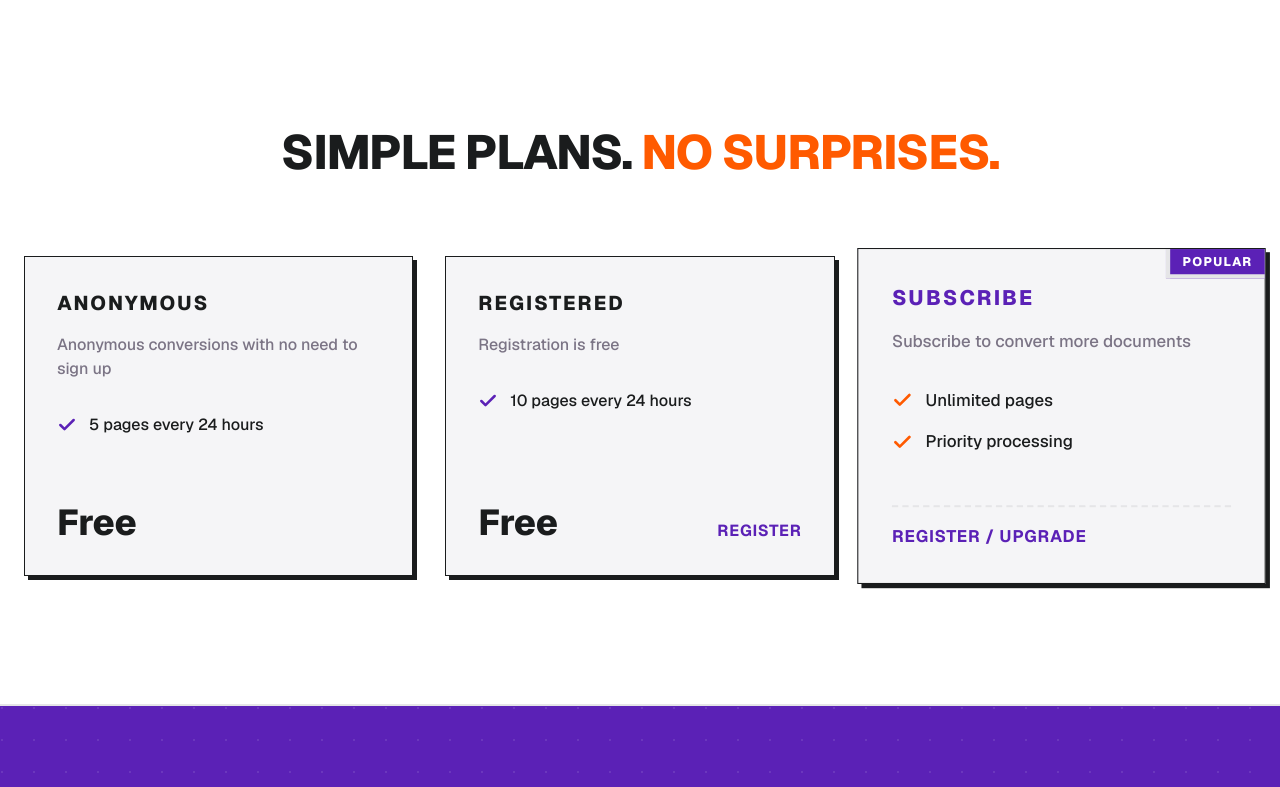
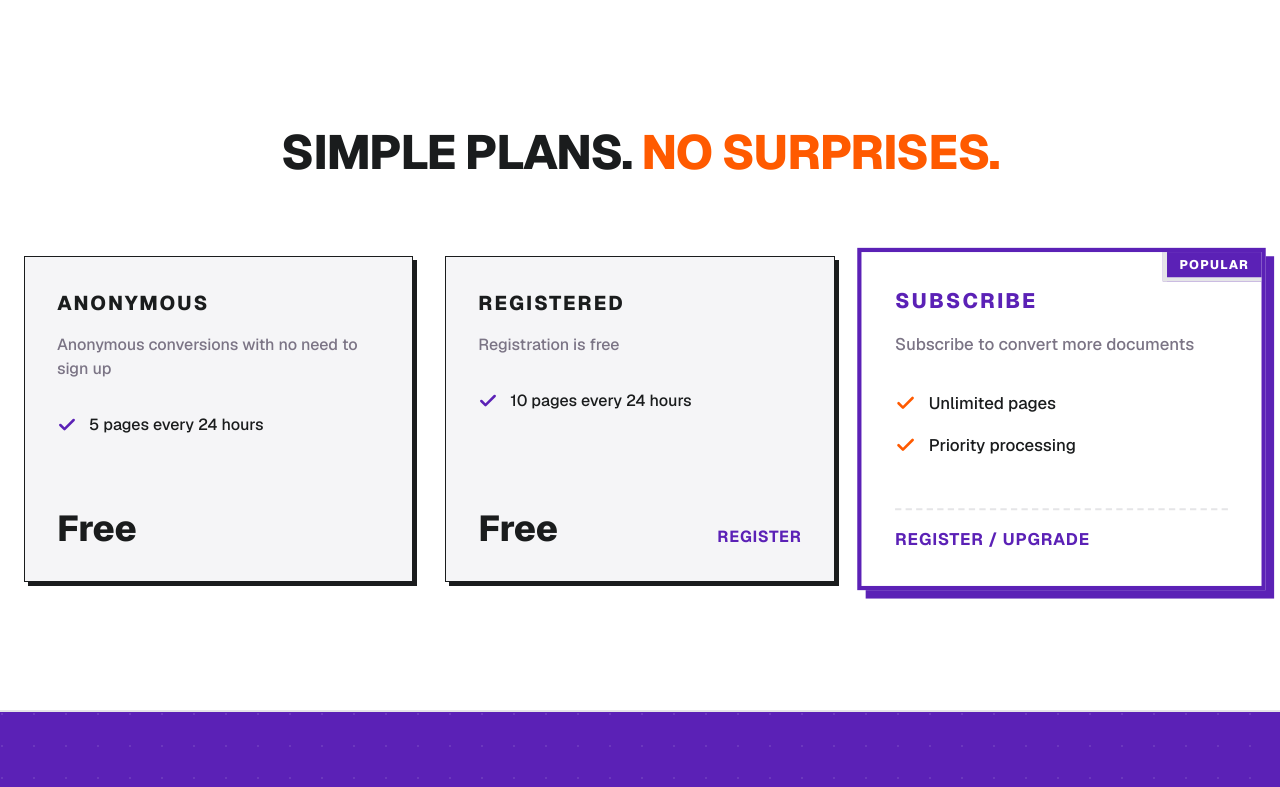
Before and after one commit to Badalu/parsify-landing, a Next.js app: page / in a window 1280 px wide. Shown: the part 2348-3135 px from the top of the page. Built offline with nearby package versions, Linux system fonts and the light colour scheme.

Commit message:
Fix brutal-card overriding tailwind background colors by moving it to components layer

```diff
--- a/app/globals.css
+++ b/app/globals.css
@@ -137,11 +137,13 @@
   box-shadow: 0px 0px 0px 0px var(--shadow-color);
 }
 
-.brutal-card {
-  background: var(--card);
-  border: 1px solid var(--shadow-color);
-  box-shadow: 4px 4px 0px 0px var(--shadow-color);
-  border-radius: 0;
+@layer components {
+  .brutal-card {
+    background: var(--card);
+    border: 1px solid var(--shadow-color);
+    box-shadow: 4px 4px 0px 0px var(--shadow-color);
+    border-radius: 0;
+  }
 }
 
 .brutal-btn-primary {
```
